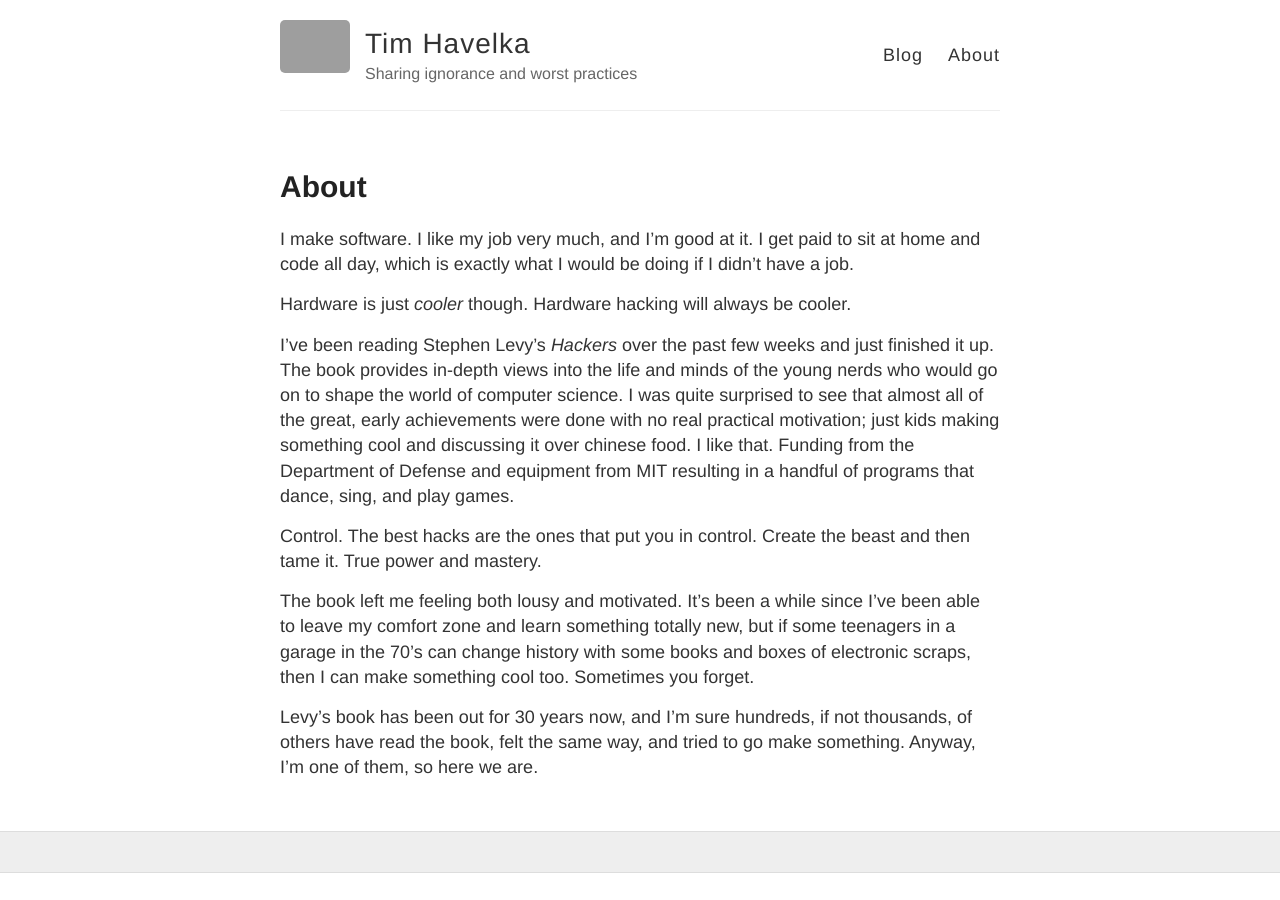
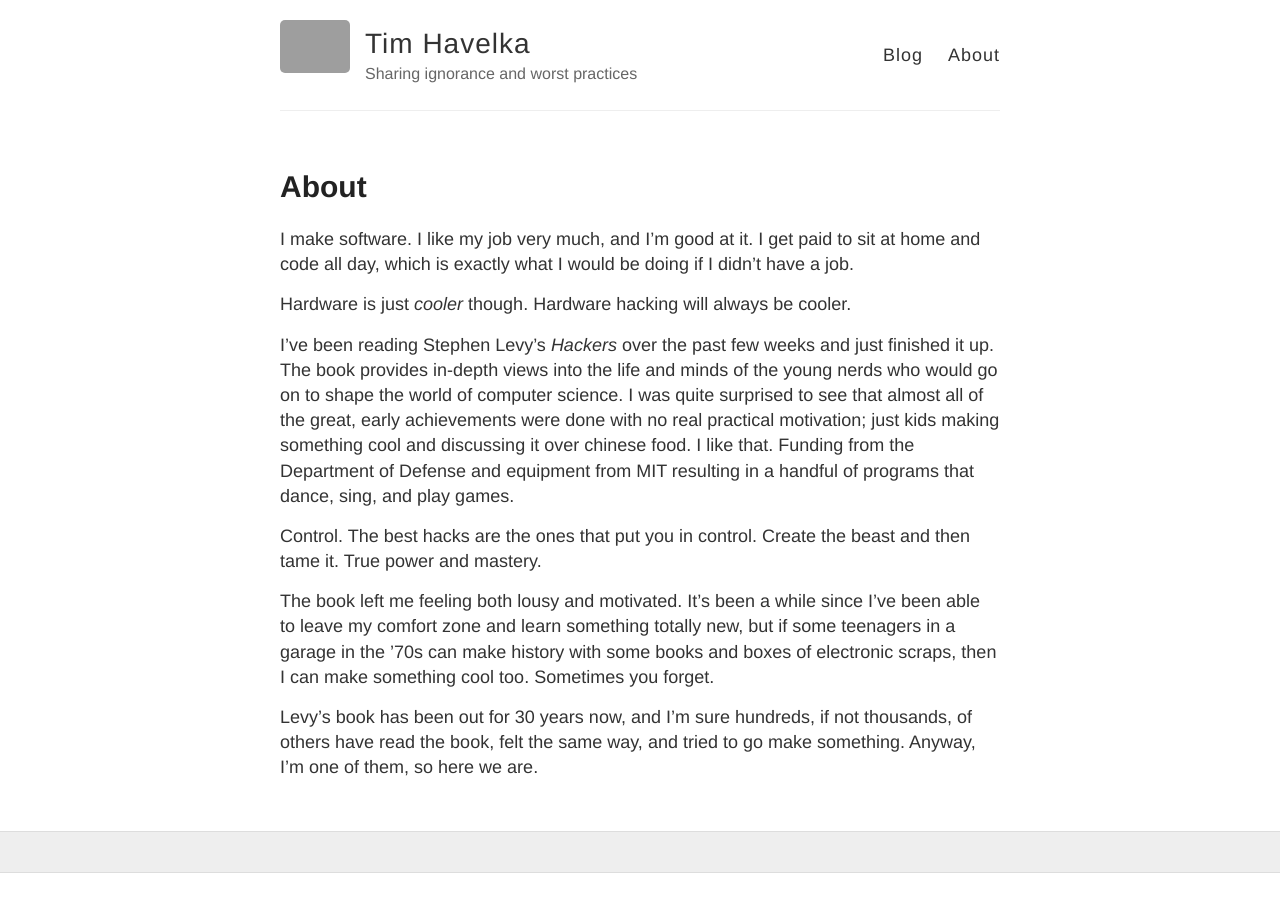
Before and after one commit to thavelka/thavelka.github.io, a Jekyll site: the page built from about.md, in a window 1280 px wide. Built offline with Jekyll 4.4.1, drawn with Linux system fonts in a browser that asks for light colours; grey boxes are pictures that could not be loaded.

Commit message:
Update about.md

```diff
--- a/about.md
+++ b/about.md
@@ -12,6 +12,6 @@ I've been reading Stephen Levy's _Hackers_ over the past few weeks and just fini
 
 Control. The best hacks are the ones that put you in control. Create the beast and then tame it. True power and mastery.
 
-The book left me feeling both lousy and motivated. It's been a while since I've been able to leave my comfort zone and learn something totally new, but if some teenagers in a garage in the 70's can change history with some books and boxes of electronic scraps, then I can make something cool too. Sometimes you forget.
+The book left me feeling both lousy and motivated. It's been a while since I've been able to leave my comfort zone and learn something totally new, but if some teenagers in a garage in the '70s can make history with some books and boxes of electronic scraps, then I can make something cool too. Sometimes you forget.
 
 Levy's book has been out for 30 years now, and I'm sure hundreds, if not thousands, of others have read the book, felt the same way, and tried to go make something. Anyway, I'm one of them, so here we are.
```
